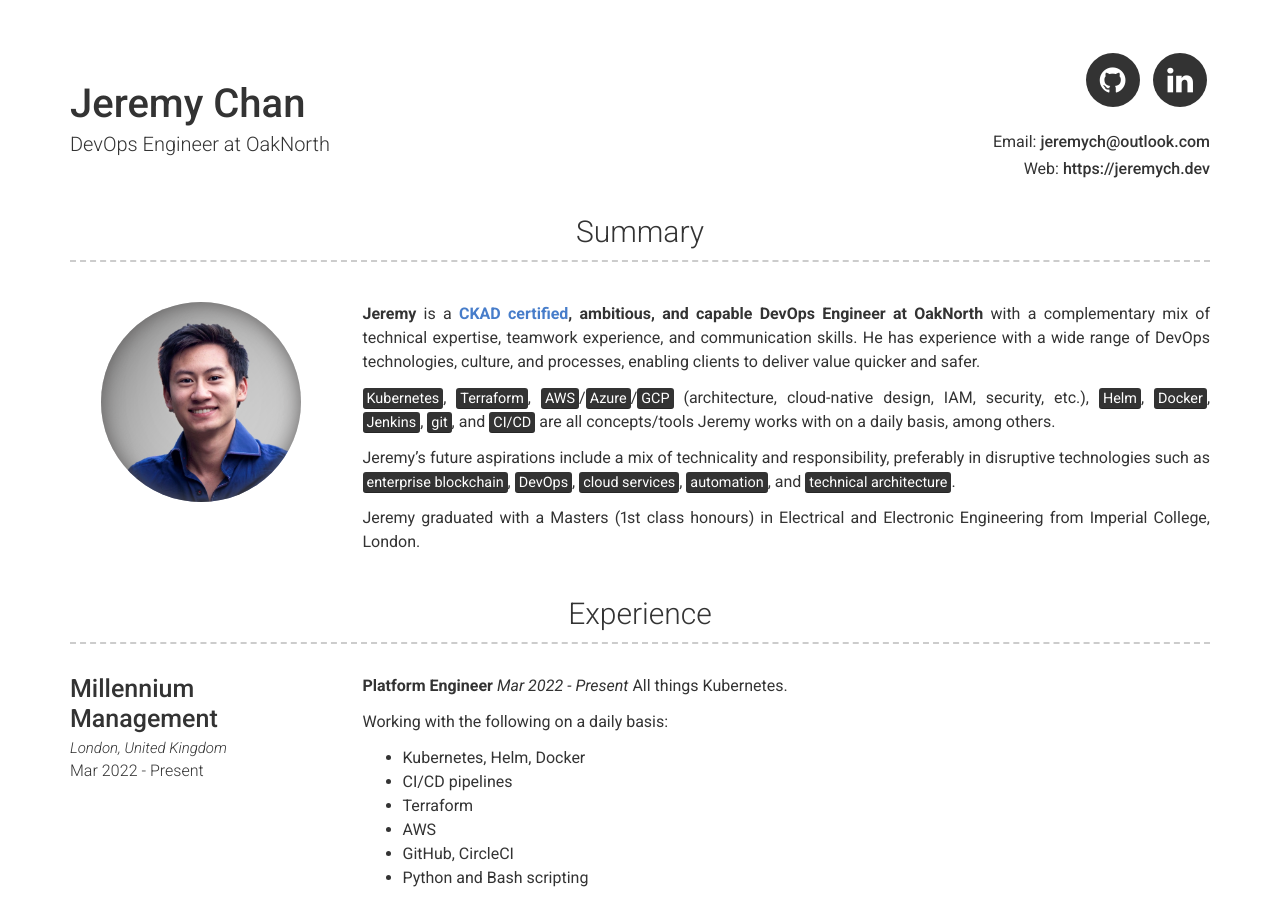
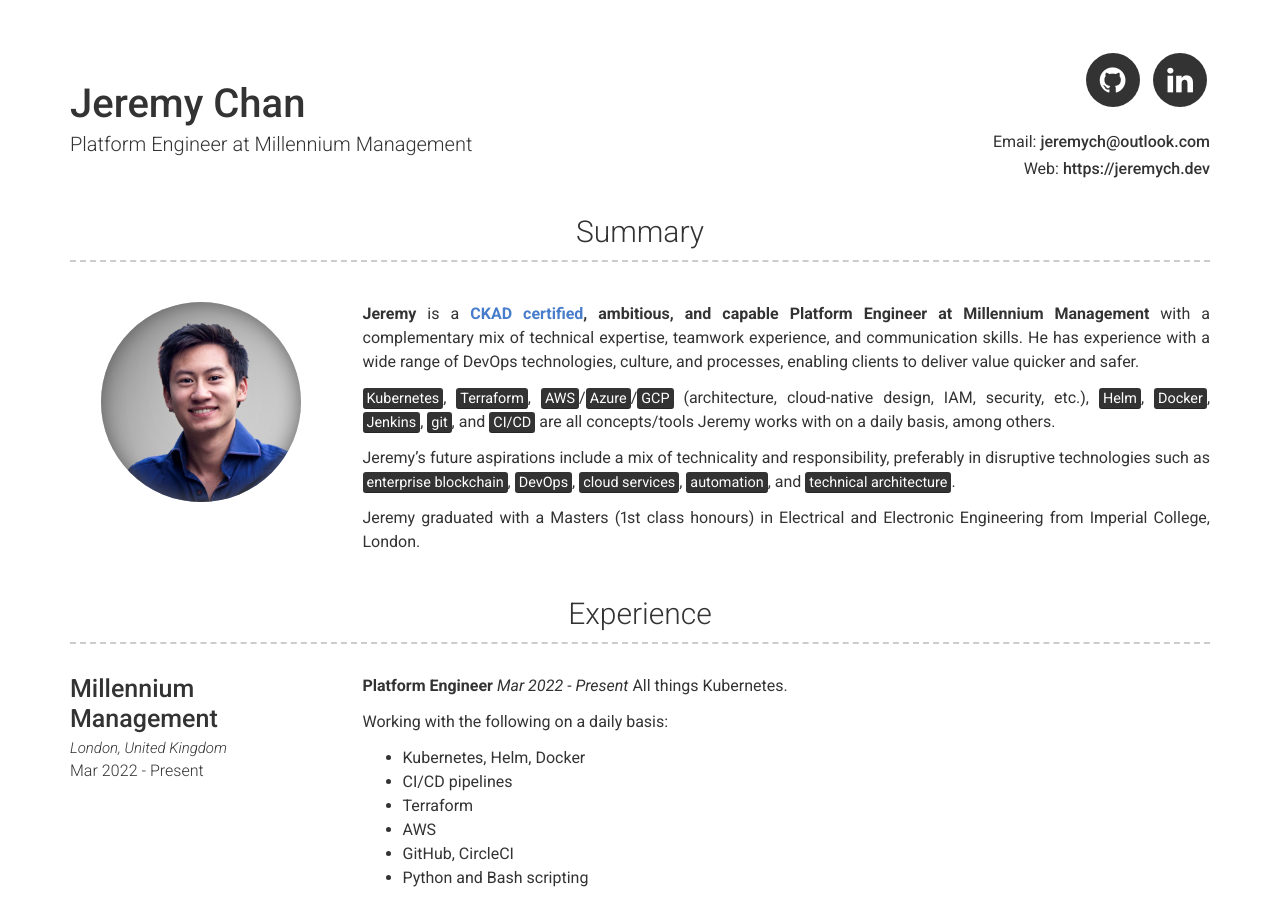
Before and after one commit to jeremych1000/jeremych1000.github.io, a Jekyll site: the page built from index.md, in a window 1280 px wide and 900 px high. Built offline with Jekyll 4.4.1, drawn with Linux system fonts in a browser that asks for light colours.

Commit message:
Update _config.yml

```diff
--- a/_config.yml
+++ b/_config.yml
@@ -4,7 +4,7 @@ favicon: images/favicon.ico
 
 # Personal info
 name: Jeremy Chan
-title: DevOps Engineer at OakNorth
+title: Platform Engineer at Millennium Management
 email: jeremych@outlook.com
 # phone: Your phone number (optional)
 website: https://jeremych.dev
@@ -27,7 +27,7 @@ linkedin_username: jeremych
 about_title: Summary
 about_profile_image: images/profile.jpg
 about_content: | # this will include new lines to allow paragraphs
-  **Jeremy** is a **[CKAD certified](https://www.cncf.io/certification/ckad/), ambitious, and capable DevOps Engineer at OakNorth** with a complementary mix of technical expertise, teamwork experience, and communication skills. He has experience with a wide range of DevOps technologies, culture, and processes, enabling clients to deliver value quicker and safer.
+  **Jeremy** is a **[CKAD certified](https://www.cncf.io/certification/ckad/), ambitious, and capable Platform Engineer at Millennium Management** with a complementary mix of technical expertise, teamwork experience, and communication skills. He has experience with a wide range of DevOps technologies, culture, and processes, enabling clients to deliver value quicker and safer.
 
   <mark>Kubernetes</mark>, <mark>Terraform</mark>, <mark>AWS</mark>/<mark>Azure</mark>/<mark>GCP</mark> (architecture, cloud-native design, IAM, security, etc.), <mark>Helm</mark>, <mark>Docker</mark>, <mark>Jenkins</mark>, <mark>git</mark>, and <mark>CI/CD</mark> are all concepts/tools Jeremy works with on a daily basis, among others.
 
```
